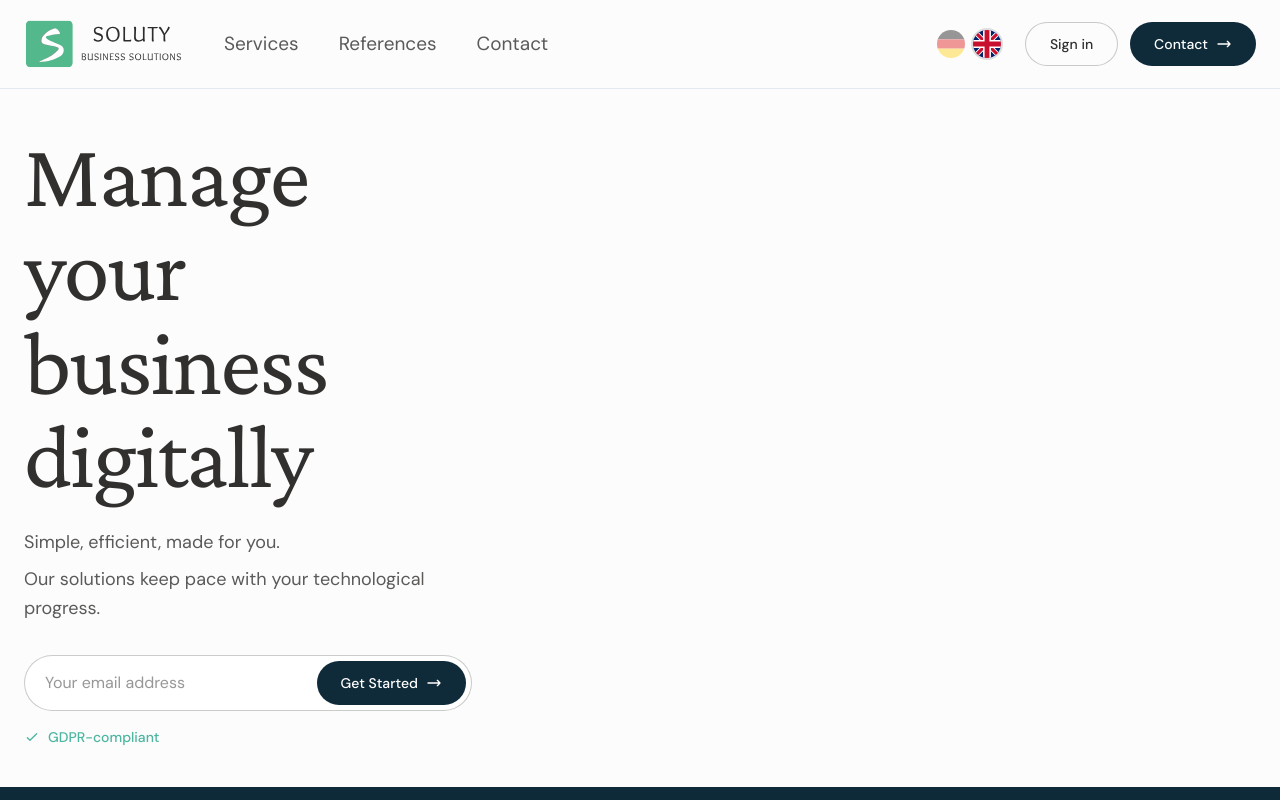
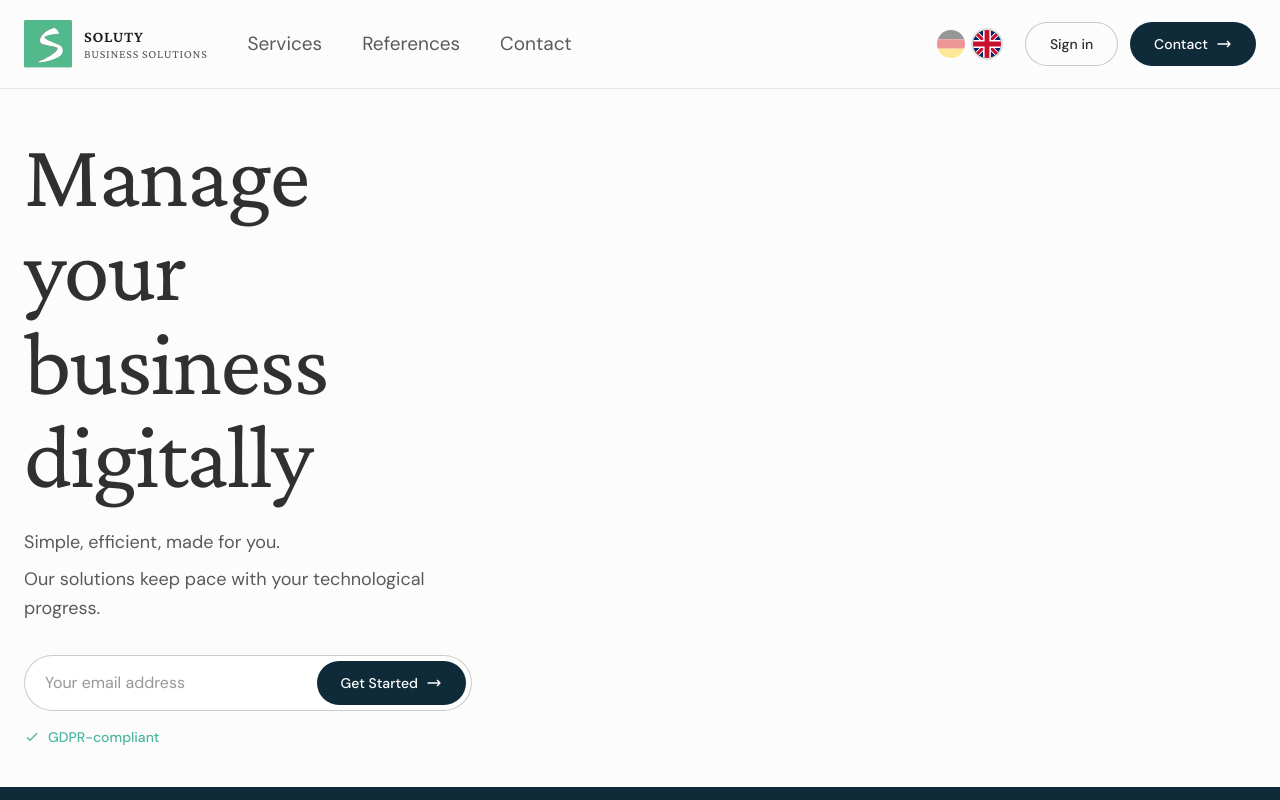
Before and after one commit to zaferkucuk/soluty-website, a Next.js app: page /en in a window 1280 px wide. Shown: the top 800 px of the page. Built offline with nearby package versions, Linux system fonts and the light colour scheme; grey boxes are pictures that could not be loaded.

Commit message:
experiment: Logo icon + Crimson Pro text (nav-link size, two lines)

```diff
--- a/app/[locale]/components/Header/Logo.tsx
+++ b/app/[locale]/components/Header/Logo.tsx
@@ -10,17 +10,43 @@ export function Logo() {
   return (
     <Link
       href={`/${locale}`}
-      className="inline-flex items-center focus:outline-none focus-visible:ring-2 focus-visible:ring-[var(--color-brand-primary)] focus-visible:ring-offset-2 rounded"
+      className="inline-flex items-center gap-3 focus:outline-none focus-visible:ring-2 focus-visible:ring-[var(--color-brand-primary)] focus-visible:ring-offset-2 rounded"
       aria-label="Soluty Business Solutions - Home"
     >
+      {/* Logo icon only */}
       <Image
-        src="/images/logo-full.svg"
-        alt="Soluty Business Solutions"
-        width={250}
-        height={100}
-        className="h-14 md:h-16 w-auto"
+        src="/images/logo-icon.svg"
+        alt=""
+        width={48}
+        height={48}
+        className="w-10 h-10 md:w-12 md:h-12"
         priority
       />
+      {/* Company name — Crimson Pro (hero font), nav-link size */}
+      <div className="flex flex-col leading-tight">
+        <span
+          style={{
+            fontFamily: "'Crimson Pro', Georgia, 'Times New Roman', serif",
+            fontSize: '16px',
+            fontWeight: 600,
+            color: '#1a1a1a',
+            letterSpacing: '0.04em',
+          }}
+        >
+          SOLUTY
+        </span>
+        <span
+          style={{
+            fontFamily: "'Crimson Pro', Georgia, 'Times New Roman', serif",
+            fontSize: '12px',
+            fontWeight: 400,
+            color: '#555555',
+            letterSpacing: '0.06em',
+          }}
+        >
+          BUSINESS SOLUTIONS
+        </span>
+      </div>
     </Link>
   )
 }
```
